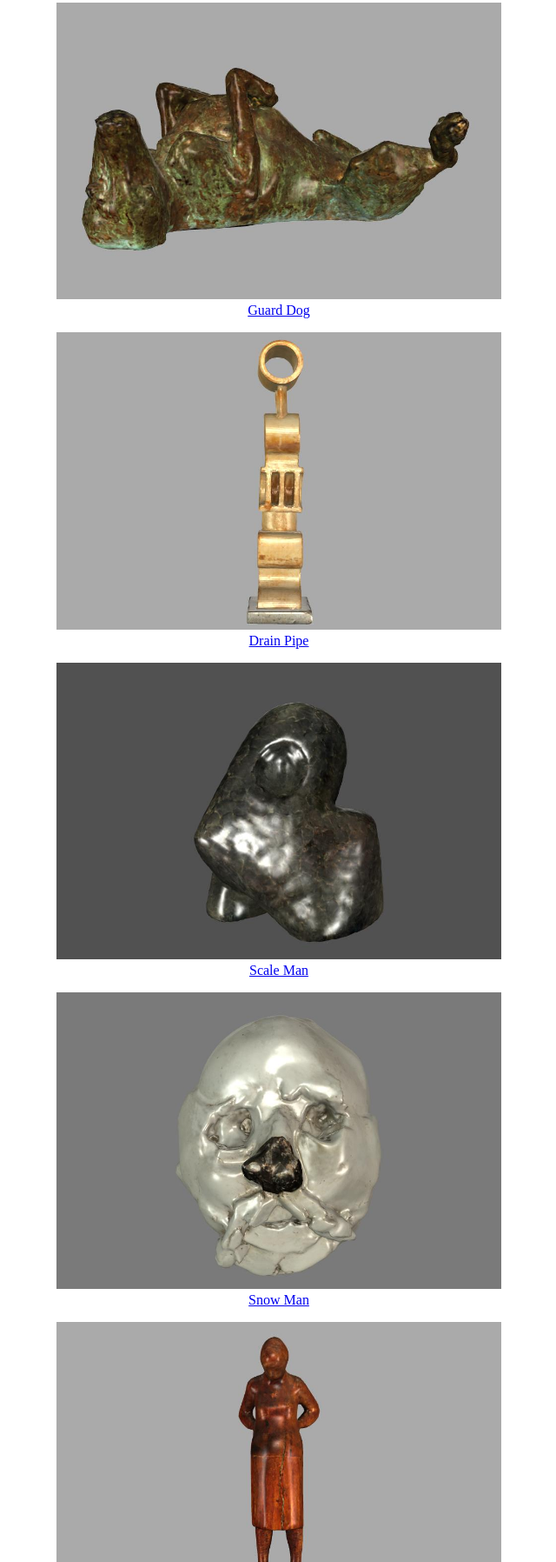
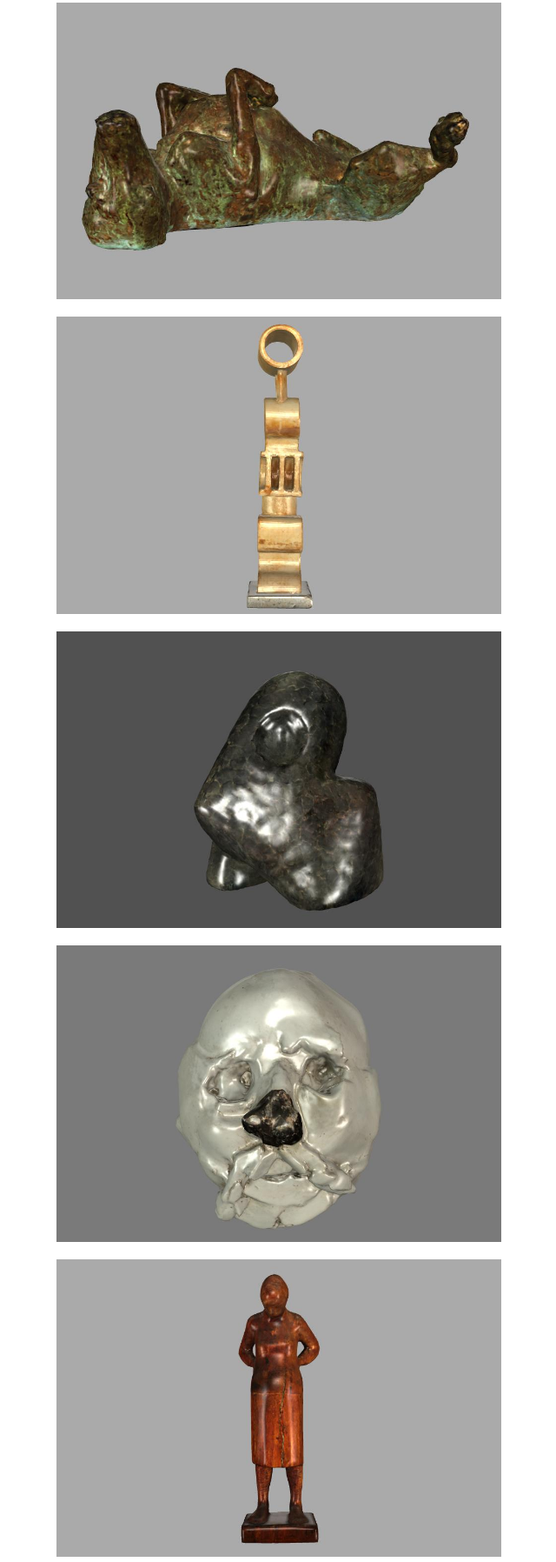
Before and after one commit to katalabs/bornmodels, a plain HTML site: page index.html in a window 1280 px wide. Shown: the part 161-1957 px from the top of the page at 87% size, without its empty margins (319-959 px from the left). Drawn offline with Linux system fonts and the light colour scheme.

Commit message:
rm pic titles

```diff
--- a/index.html
+++ b/index.html
@@ -13,35 +13,30 @@
                 <a href="GuardDog.html">
                     <img src="GuardDogThumb.jpg" width="512"></img>
                     <br/>
-                    Guard Dog
                 </a>
             </p>
             <p>
                 <a href="DrainPipe.html">
                     <img src="DrainPipeThumb.jpg" width="512"></img>
                     <br/>
-                    Drain Pipe
                 </a>
             </p>
             <p>
                 <a href="ScaleMan.html">
                     <img src="ScaleManThumb.jpg" width="512"></img>
                     <br/>
-                    Scale Man
                 </a>
             </p>
             <p>
                 <a href="SnowMan.html">
                     <img src="SnowManThumb.jpg" width="512"></img>
                     <br/>
-                    Snow Man
                 </a>
             </p>
             <p>
                 <a href="WoodFem.html">
                     <img src="WoodFemThumb.jpg" width="512"></img>
                     <br/>
-                    Wooden Female
                 </a>
             </p>
         </center>
```
